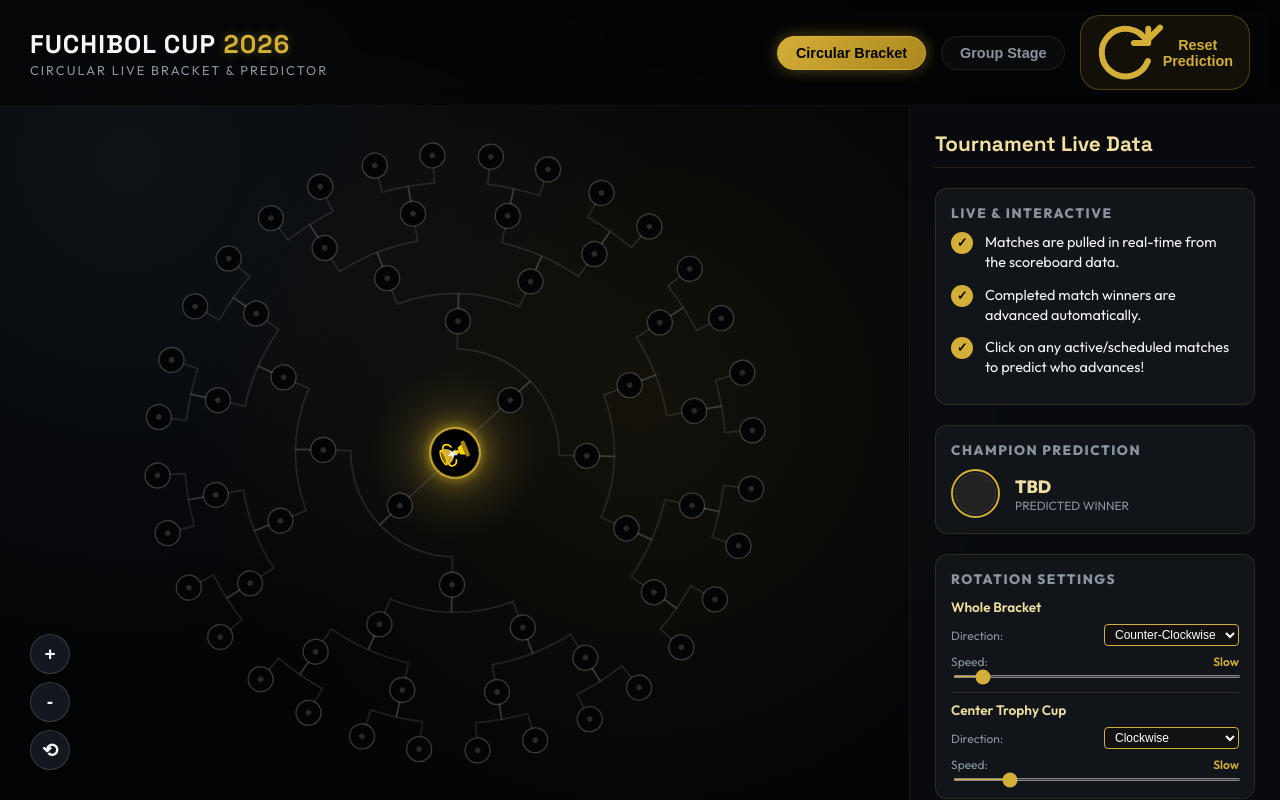
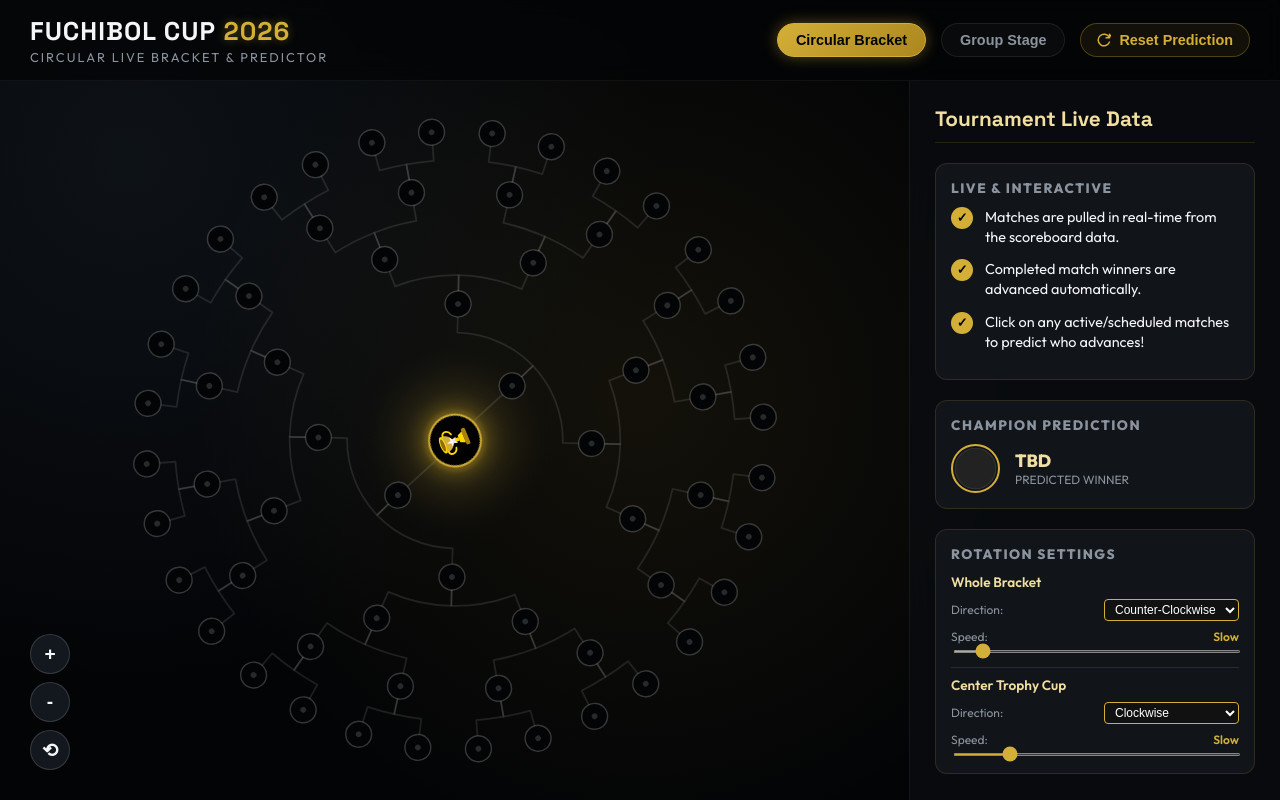
Before and after one commit to jorgeajimenez/fuchibol, a Flask app: page / in a window 1280 px wide. Run offline with Flask 3, Linux system fonts and the light colour scheme.

Commit message:
fix: scope circular bracket SVG style to #bracket-svg to prevent reset button icon from stretching

```diff
--- a/docs/index.html
+++ b/docs/index.html
@@ -154,7 +154,7 @@
             align-items: center;
         }
 
-        svg {
+        #bracket-svg {
             width: 100%;
             height: 100%;
             max-width: 95vh;
--- a/templates/index.html
+++ b/templates/index.html
@@ -154,7 +154,7 @@
             align-items: center;
         }
 
-        svg {
+        #bracket-svg {
             width: 100%;
             height: 100%;
             max-width: 95vh;
```
